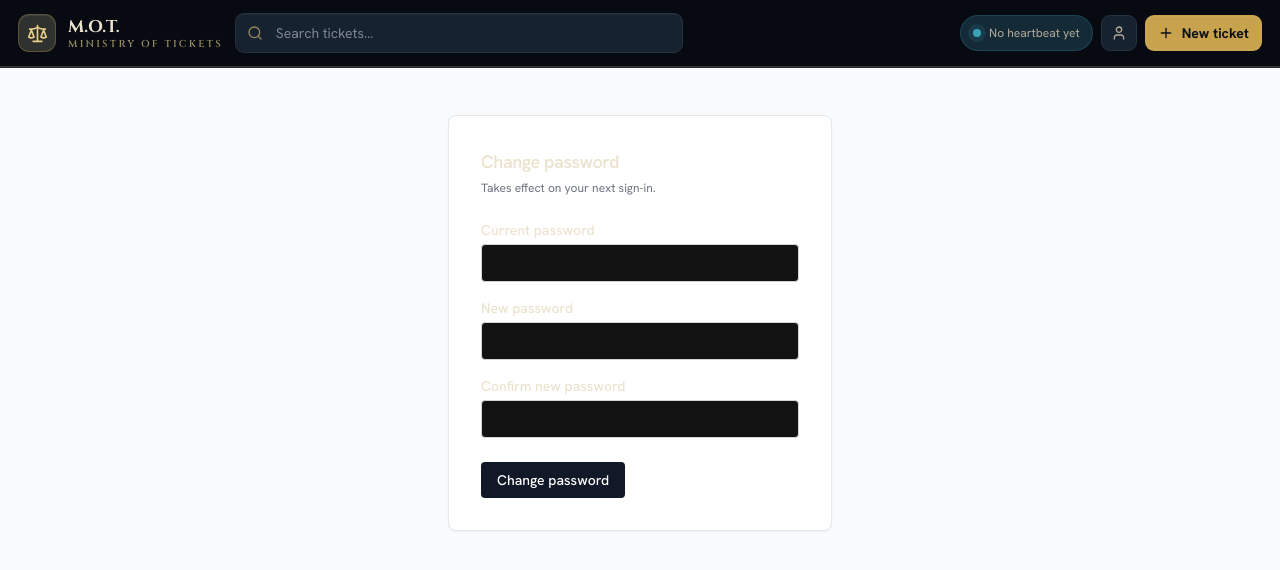
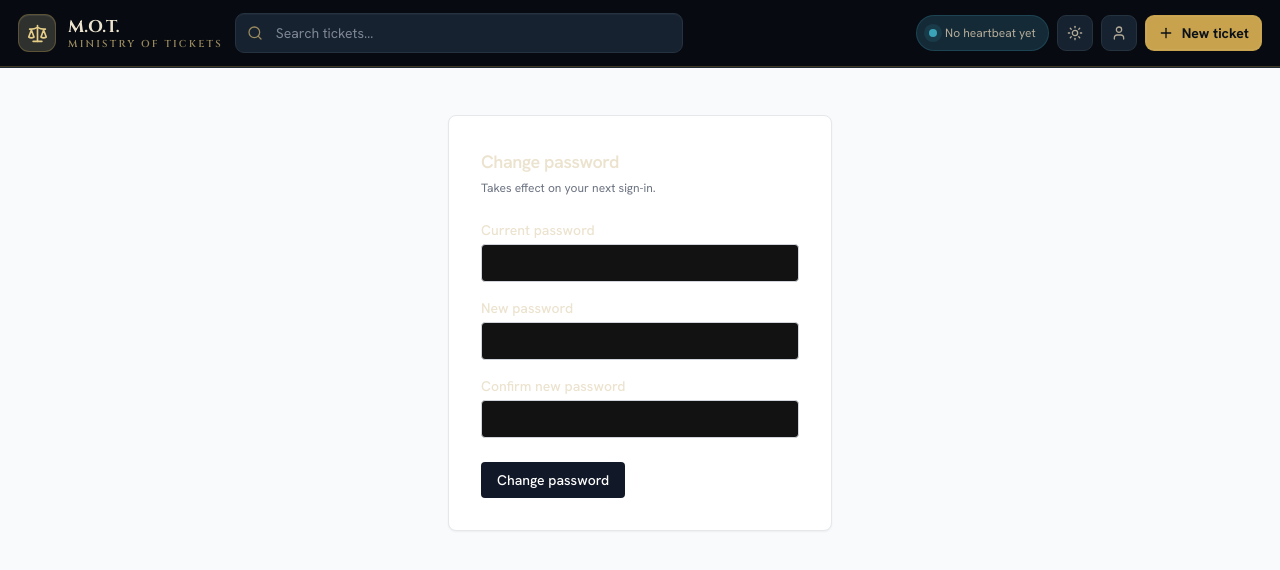
Before and after one commit to rheos/mot, a Next.js app: page /account in a window 1280 px wide. Shown: the top 570 px of the page. Built offline with nearby package versions, Linux system fonts and the light colour scheme; no server answers; the database is empty.

Commit message:
build(mot): add theme toggle dev gate

```diff
--- a/app/globals.css
+++ b/app/globals.css
@@ -75,7 +75,9 @@
   color: var(--on-gold);
 }
 
-html[data-anim='off'] * {
+html[data-anim='off'] *,
+html[data-anim='off'] *::before,
+html[data-anim='off'] *::after {
   transition: none !important;
 }
 
--- a/app/layout.tsx
+++ b/app/layout.tsx
@@ -60,6 +60,8 @@ export default async function RootLayout({
   return (
     <html
       lang="en"
+      data-theme="dark"
+      suppressHydrationWarning
       className={`${cinzel.variable} ${hankenGrotesk.variable}`}
     >
       <body className="min-h-screen bg-bg text-ink font-sans antialiased">
--- /dev/null
+++ b/components/ThemeToggle.tsx
@@ -0,0 +1,86 @@
+'use client';
+
+import { useEffect, useState } from 'react';
+import { Moon, Sun } from 'lucide-react';
+
+type ThemeMode = 'dark' | 'light';
+
+const STORAGE_KEY = 'mot-theme';
+
+function readStoredTheme(): ThemeMode {
+  try {
+    const stored = window.localStorage.getItem(STORAGE_KEY);
+    return stored === 'light' || stored === 'dark' ? stored : 'dark';
+  } catch {
+    return 'dark';
+  }
+}
+
+function writeStoredTheme(theme: ThemeMode): void {
+  try {
+    window.localStorage.setItem(STORAGE_KEY, theme);
+  } catch {
+    // Private browsing or locked-down storage should not block theme switching.
+  }
+}
+
+function applyTheme(theme: ThemeMode, freezeTransitions: boolean): void {
+  const root = document.documentElement;
+
+  if (freezeTransitions) {
+    root.dataset.anim = 'off';
+    void root.offsetHeight;
+  }
+
+  root.dataset.theme = theme;
+
+  if (freezeTransitions) {
+    const releaseFreeze = (): void => {
+      root.removeAttribute('data-anim');
+    };
+    const frame = window.requestAnimationFrame(releaseFreeze);
+
+    window.setTimeout(() => {
+      window.cancelAnimationFrame(frame);
+      releaseFreeze();
+    }, 120);
+  }
+}
+
+export function ThemeToggle(): React.JSX.Element {
+  const [theme, setTheme] = useState<ThemeMode>('dark');
+  const label = theme === 'dark' ? 'Use light theme' : 'Use dark theme';
+
+  useEffect(() => {
+    const stored = readStoredTheme();
+    setTheme(stored);
+    applyTheme(stored, false);
+  }, []);
+
+  function handleClick(): void {
+    setTheme((current) => {
+      const nextTheme: ThemeMode = current === 'dark' ? 'light' : 'dark';
+      writeStoredTheme(nextTheme);
+      applyTheme(nextTheme, true);
+      return nextTheme;
+    });
+  }
+
+  return (
+    <button
+      type="button"
+      aria-label={label}
+      aria-pressed={theme === 'light'}
+      title={label}
+      data-testid="theme-toggle"
+      onClick={handleClick}
+      className="inline-flex h-9 w-9 items-center justify-center rounded-ministry-sm border border-border bg-surface-2 text-ink-2 hover:border-gold-line hover:text-gold-bright focus:outline-none focus-visible:ring-2 focus-visible:ring-gold"
+    >
+      {theme === 'dark' ? (
+        <Sun aria-hidden="true" className="h-4 w-4" strokeWidth={1.9} />
+      ) : (
+        <Moon aria-hidden="true" className="h-4 w-4" strokeWidth={1.9} />
+      )}
+    </button>
+  );
+}
--- a/components/TopNav.tsx
+++ b/components/TopNav.tsx
@@ -3,6 +3,7 @@ import { Suspense } from 'react';
 import { Plus, Scale, Search, User } from 'lucide-react';
 import { relativeTime } from '../lib/time';
 import { SearchBox } from './SearchBox';
+import { ThemeToggle } from './ThemeToggle';
 
 // The persistent top bar (FR-UI-1, FR-UI-9). Server Component — it receives the already-fetched
 // last-run timestamp as a serializable string prop from the layout, so it does no I/O itself.
@@ -10,7 +11,7 @@ import { SearchBox } from './SearchBox';
 //   • Left:   seal + wordmark.
 //   • Middle: the debounced keyword search (SearchBox, a client component, FR-UI-7) — drives the
 //             ?q= URL param and composes with the active filters.
-//   • Right:  last-heartbeat indicator + account action + New-ticket link.
+//   • Right:  last-heartbeat indicator + theme toggle + account action + New-ticket link.
 export function TopNav({ lastRun }: { lastRun: string | null }): React.JSX.Element {
   return (
     <header className="sticky top-0 z-40 border-b border-gold-line bg-[color-mix(in_srgb,var(--bg-deep)_88%,transparent)] shadow-[0_1px_0_var(--hair)] backdrop-blur-xl">
@@ -72,6 +73,7 @@ export function TopNav({ lastRun }: { lastRun: string | null }): React.JSX.Eleme
               {lastRun ? `Last run: ${relativeTime(lastRun)}` : 'No heartbeat yet'}
             </span>
           </span>
+          <ThemeToggle />
           <Link
             href="/account"
             aria-label="Account"
```
